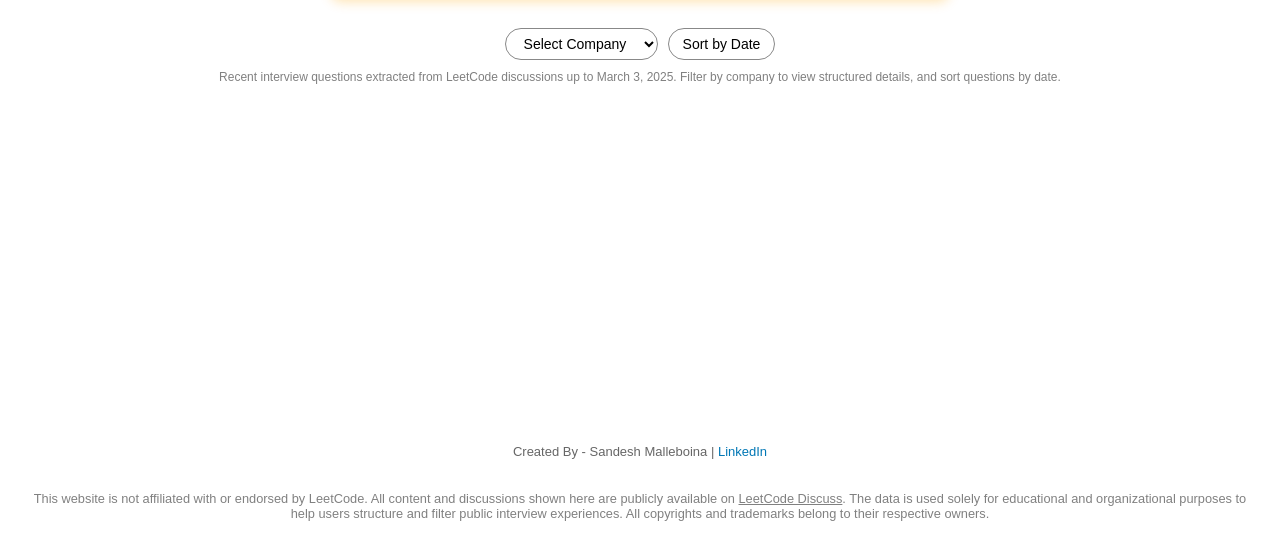
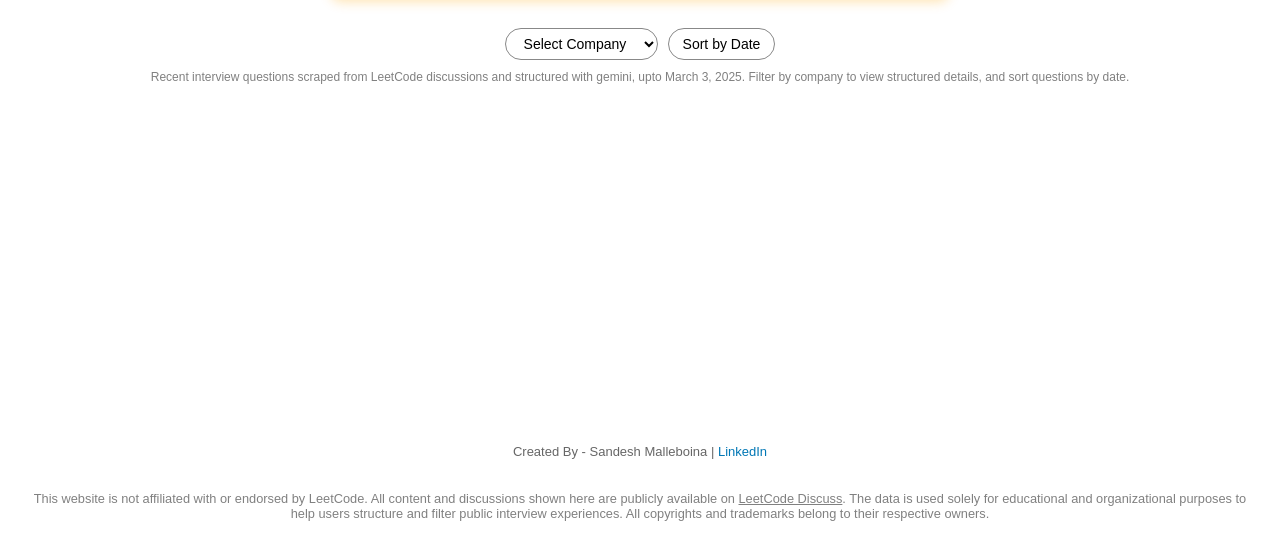
Before and after one commit to sandesh-malleboina/LeetCode_questions_Scrapper, a plain HTML site: page index.html in a window 1280 px wide. Shown: the part 146-706 px from the top of the page. Drawn offline with nearby package versions, Linux system fonts and the light colour scheme; no server answers.

Commit message:
Update index.html

```diff
--- a/index.html
+++ b/index.html
@@ -133,7 +133,7 @@
   </div>
 
   <div class="description">
-    Recent interview questions extracted from LeetCode discussions up to March 3, 2025.
+    Recent interview questions scraped from LeetCode discussions and structured with gemini, upto March 3, 2025.
     Filter by company to view structured details, and sort questions by date.
   </div>
 
```
